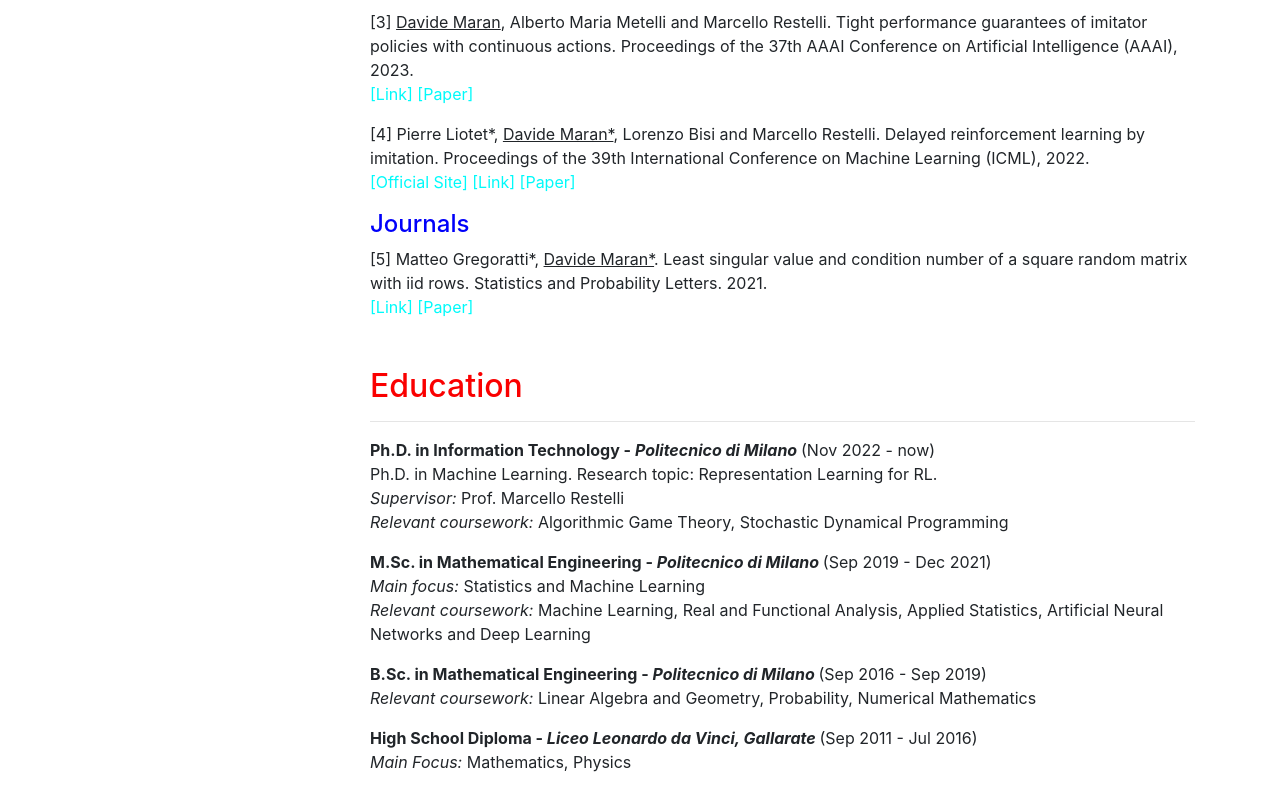
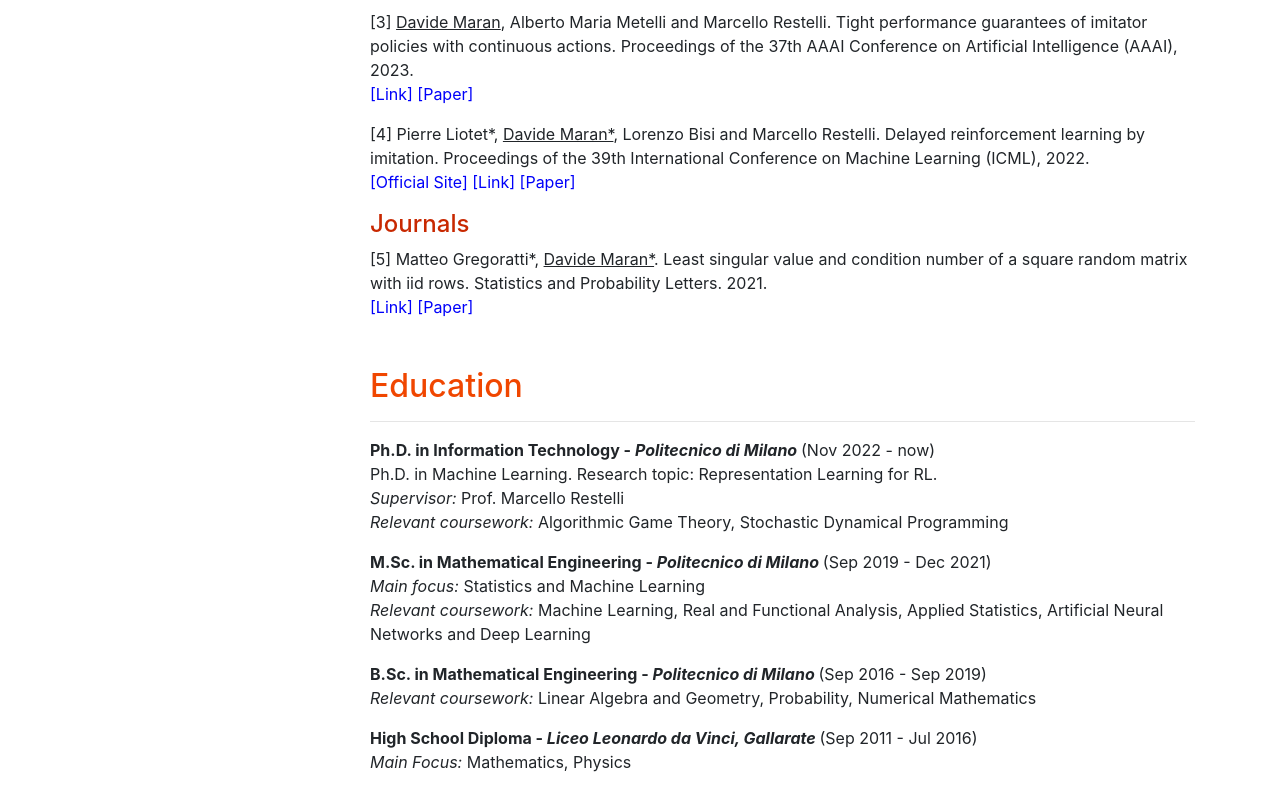
Before and after one commit to DavideZFC/DavideZFC.github.io, a plain HTML site: page index.html in a window 1280 px wide. Shown: the part 634-1428 px from the top of the page. Drawn offline with nearby package versions, Linux system fonts and the light colour scheme.

Commit message:
change colors

```diff
--- a/index.html
+++ b/index.html
@@ -35,11 +35,11 @@
         </script>
         <!-- tutti = a {color: rgb(69, 122, 251);} -->
         <style>
-            h2 {color: rgb(250, 0, 0);}
+            h2 {color: rgb(240, 70, 0);}
             h3 {color: rgb(0, 250, 0);}
-            h4 {color: rgb(0, 0, 250);}
+            h4 {color: rgb(200, 40, 0);}
             h5 {color: rgb(250, 250, 0);}
-            a {color: rgb(0, 250, 250);}
+            a {color: rgb(0, 0, 250);}
         </style>
     </head>
     <body>
```
